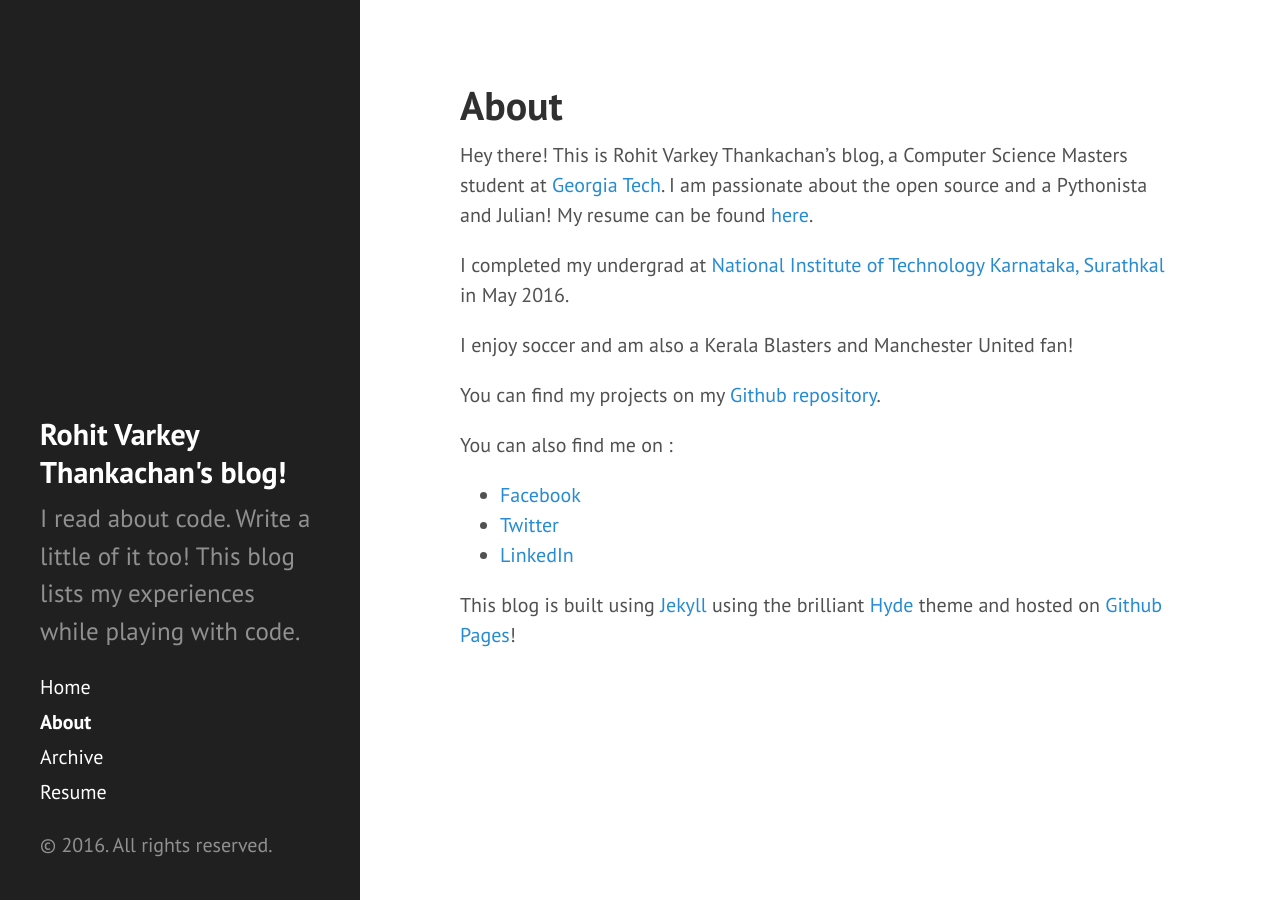
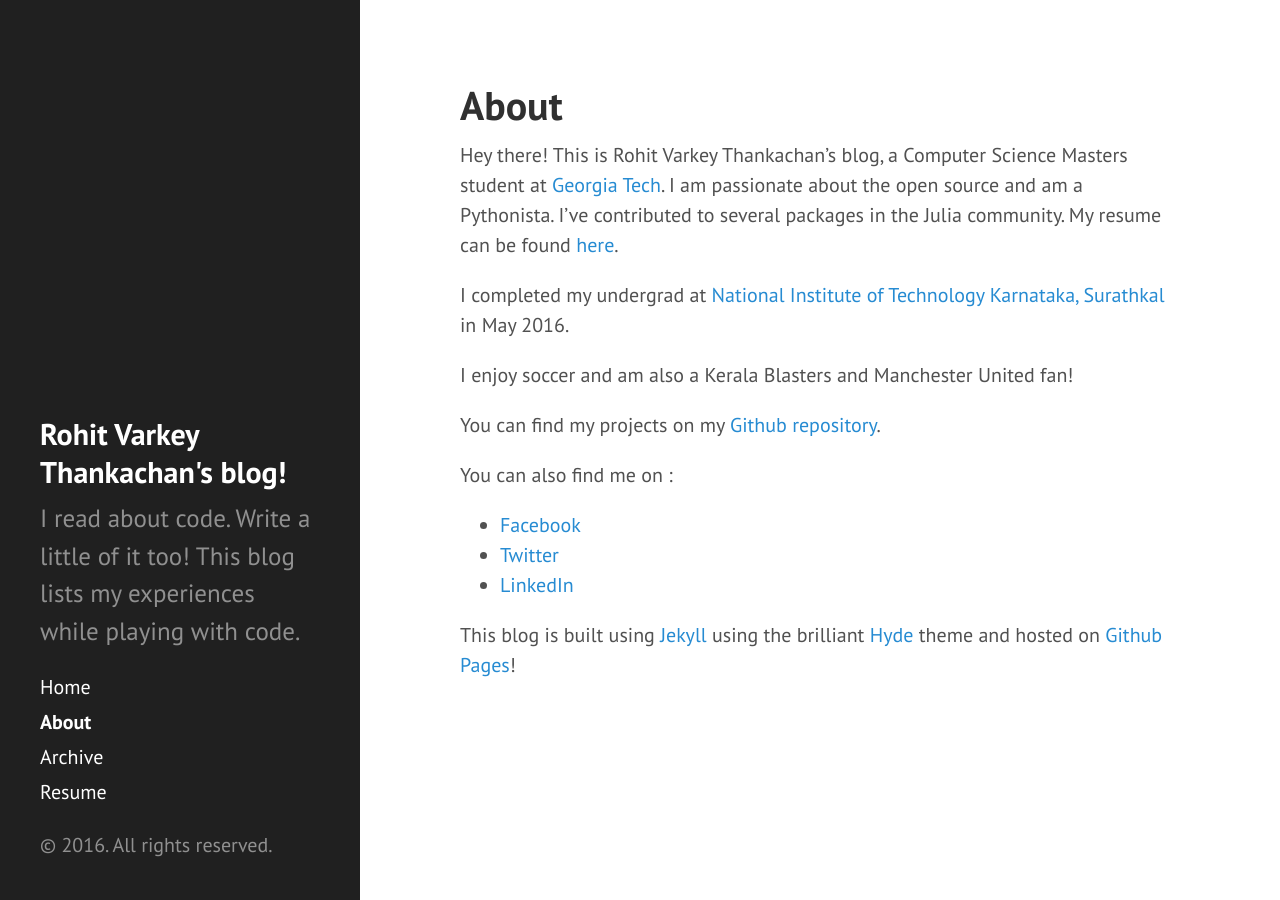
Before and after one commit to rohitvarkey/rohitvarkey.github.io, a Jekyll site: the page built from about.md, in a window 1280 px wide. Built offline with Jekyll 4.4.1, drawn with Linux system fonts in a browser that asks for light colours.

Commit message:
About page updates, Excerpts for posts on home page

```diff
--- /dev/null
+++ b/Gemfile
@@ -0,0 +1,2 @@
+source 'https://rubygems.org'
+gem 'github-pages', group: :jekyll_plugins
--- a/about.md
+++ b/about.md
@@ -4,7 +4,7 @@ title: About
 ---
 
 Hey there! This is Rohit Varkey Thankachan's blog, a Computer Science Masters student at [Georgia Tech](http://www.gatech.edu/).
-I am passionate about the open source and a Pythonista and Julian! My resume can be found [here]({{site.url}}/public/Rohit-Varkey-Thankachan-Resume.pdf).
+I am passionate about the open source and am a Pythonista. I've contributed to several packages in the Julia community. My resume can be found [here]({{site.url}}/public/Rohit-Varkey-Thankachan-Resume.pdf).
 
 I completed my undergrad at [National Institute of Technology Karnataka, Surathkal](http://nitk.ac.in) in May 2016.
 
--- a/index.html
+++ b/index.html
@@ -14,7 +14,7 @@ title: Home
 
     <span class="post-date">{{ post.date | date_to_string }}</span>
 
-    {{ post.content }}
+    <p>{{post.excerpt|strip_html}}</p>
   </div>
   {% endfor %}
 </div>
```
